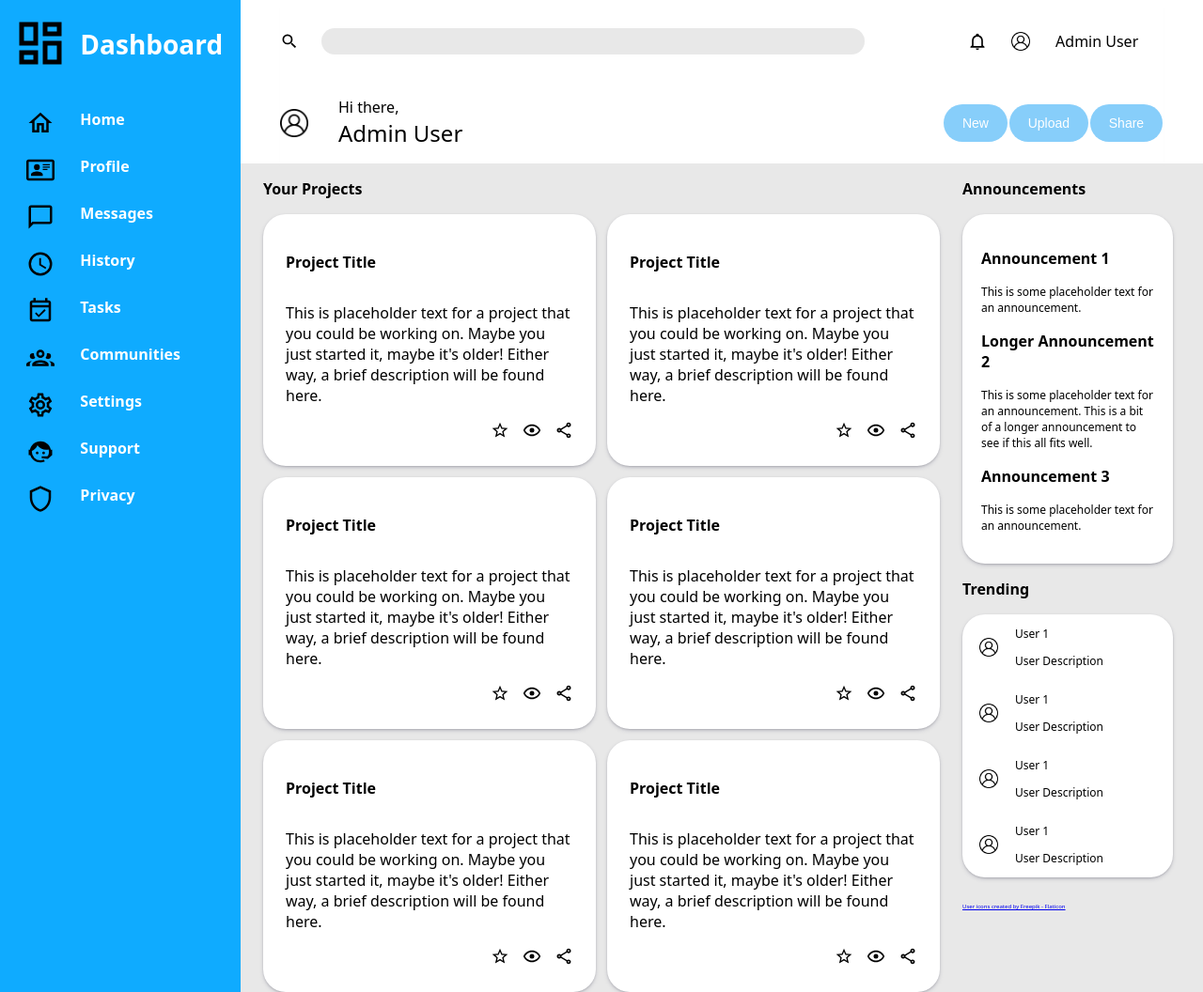
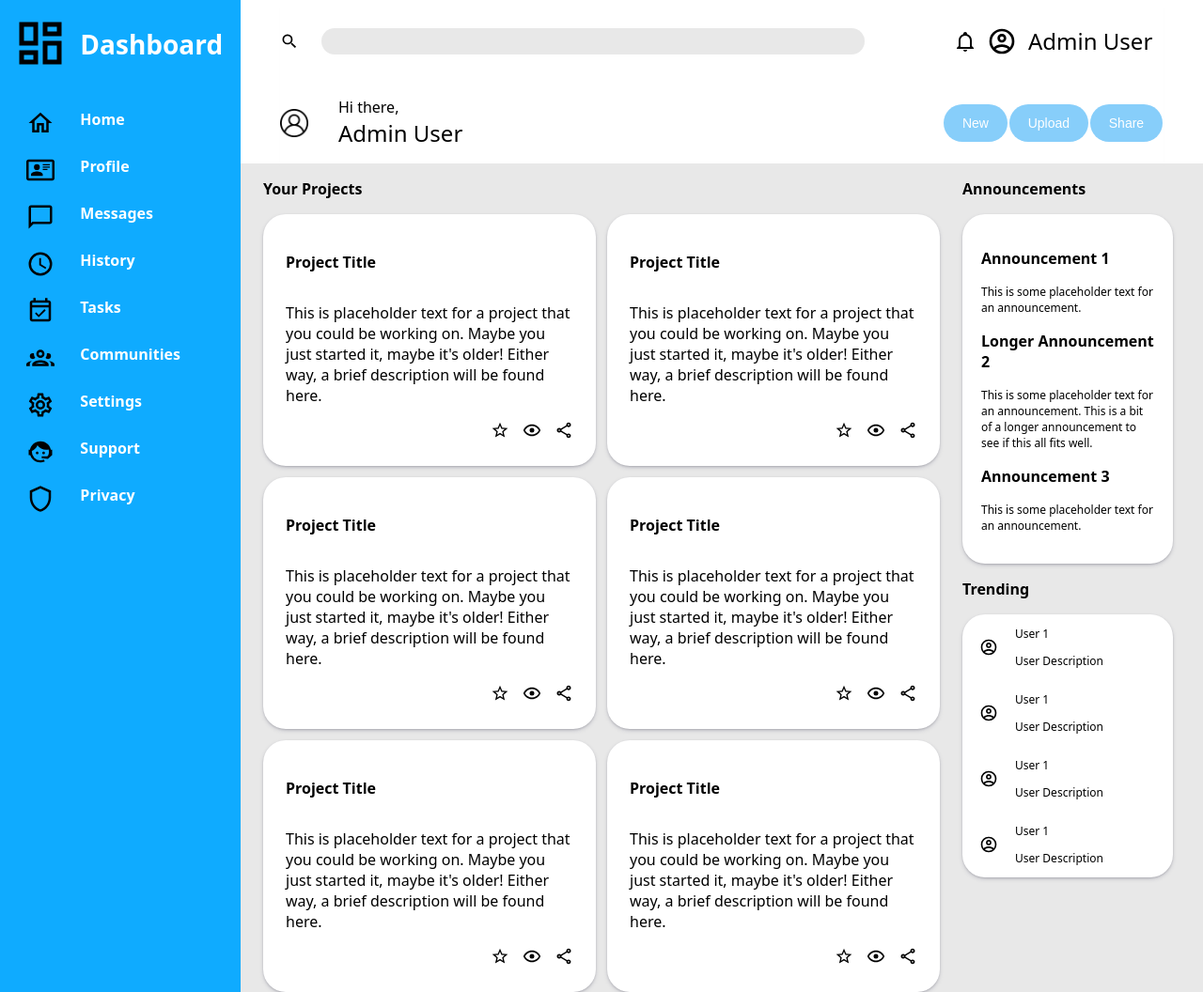
Before and after one commit to jbuschatzke/admin-dashboard, a plain HTML site: page index.html in a window 1280 px wide. Shown: the whole page at 94% size. Drawn offline with Linux system fonts and the light colour scheme.

Commit message:
Tidy up a few mistakes

```diff
--- a/index.html
+++ b/index.html
@@ -15,7 +15,7 @@
             </div>
             <div class="admin-wrapper">
                 <img src="./img/bell-outline.svg" alt="">
-                <img src="user.png" alt="">
+                <img src="img/account-circle-outline.svg" alt="">
                 <span>Admin User</span>
             </div>
             <div class="user">
@@ -121,10 +121,10 @@
                 <div class="trending">
                     <p class="title">Trending</p>
                     <div class="trending-card">
-                        <img src="/user.png" alt="minimalist icon of user in circle" srcset="" class="user1img">
-                        <img src="/user.png" alt="minimalist icon of user in circle" srcset="" class="user2img">
-                        <img src="/user.png" alt="minimalist icon of user in circle" srcset="" class="user3img">
-                        <img src="/user.png" alt="minimalist icon of user in circle" srcset="" class="user4img">
+                        <img src="img/account-circle-outline.svg" alt="minimalist icon of user in circle" srcset="" class="user1img">
+                        <img src="img/account-circle-outline.svg" alt="minimalist icon of user in circle" srcset="" class="user2img">
+                        <img src="img/account-circle-outline.svg" alt="minimalist icon of user in circle" srcset="" class="user3img">
+                        <img src="img/account-circle-outline.svg" alt="minimalist icon of user in circle" srcset="" class="user4img">
                         <div class="trending-item">
                             <p>User 1</p>
                             <p>User Description</p>
@@ -142,7 +142,6 @@
                             <p>User Description</p>
                         </div>
                     </div>
-                    <p><a href="https://www.flaticon.com/free-icons/user" title="user icons">User icons created by Freepik - Flaticon</a></p>
                 </div>
             </div>
         </div>
--- a/style.css
+++ b/style.css
@@ -49,11 +49,17 @@ p.title {
     display: flex;
     justify-content: space-evenly;
     align-items: center;
+    font-size: 24px;
 }
 
 .admin-wrapper > img {
-    height: 20px;
-    width: 20px;
+    height: 24px;
+    width: 24px;
+}
+
+.admin-wrapper > img + img {
+    height: 32px;
+    width: 32px;
 }
 
 .user {
```
Also changed, not shown: img/account-circle-outline.svg (added).
